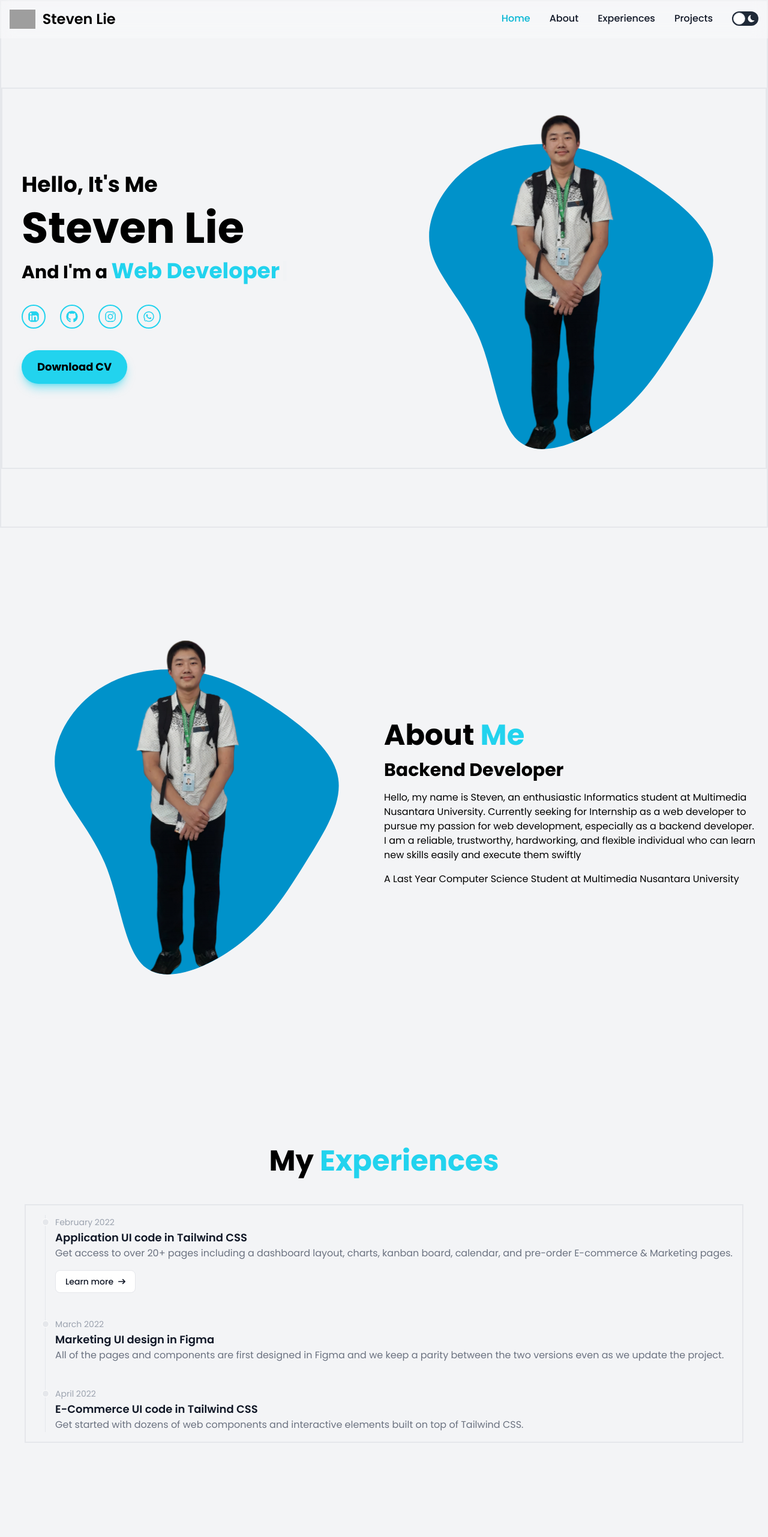
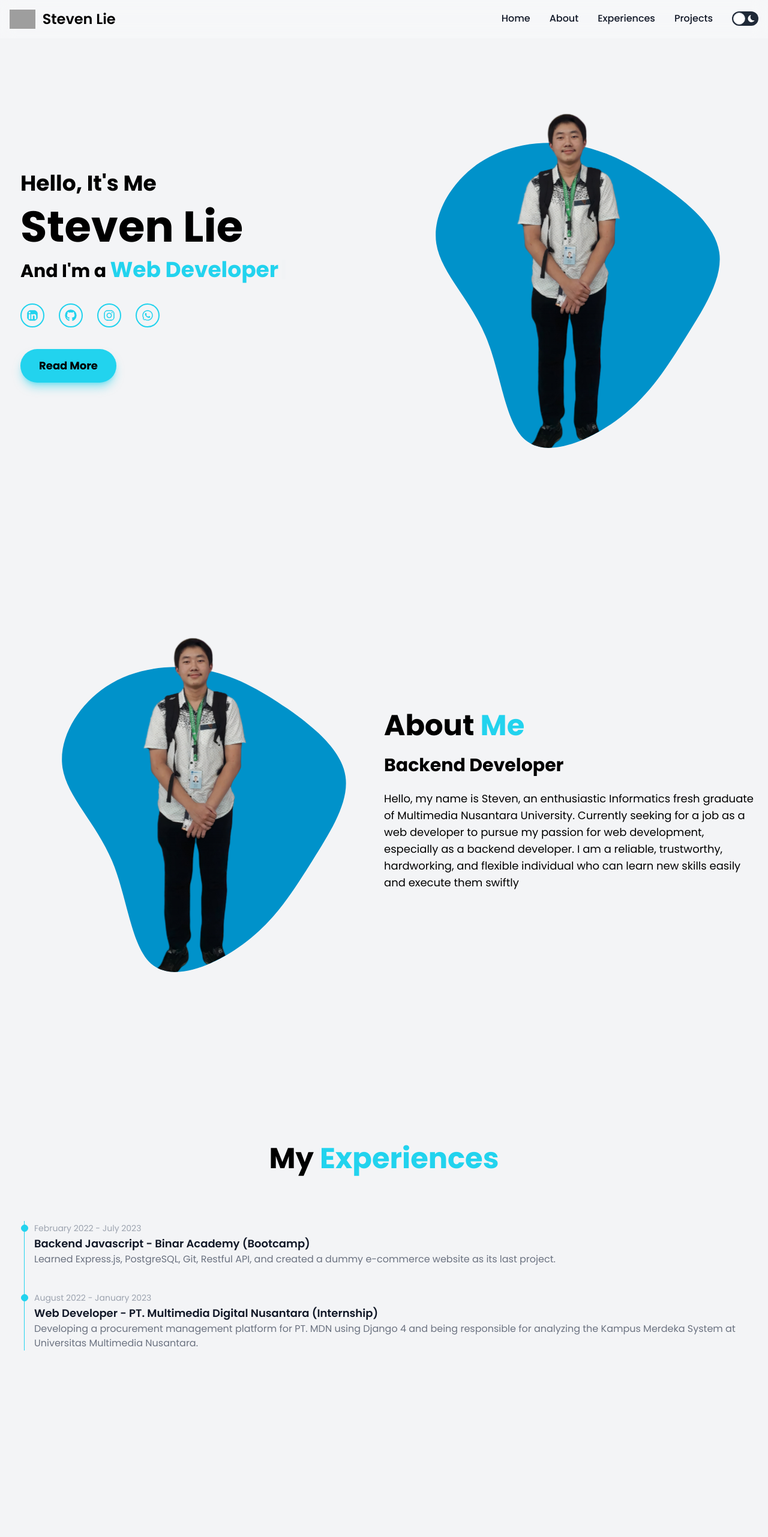
Before and after one commit to steven278/steven278.github.io, a React (Vite) app: page / in a window 1280 px wide. Shown: the top 2563 px of the page at 60% size. Built offline with nearby package versions, Linux system fonts and the light colour scheme; grey boxes are pictures that could not be loaded; a web font is replaced by a local one.

Commit message:
responsive design

```diff
--- a/index.html
+++ b/index.html
@@ -1,13 +1,14 @@
 <!doctype html>
-<html lang="en" class="">
+<html lang="en" className="">
   <head>
     <meta charset="UTF-8" />
     <link rel="icon" type="image/svg+xml" href="/vite.svg" />
     <meta name="viewport" content="width=device-width, initial-scale=1.0" />
-    <title>Vite + React + TS</title>
+    <title>Portofolio | Steven Lie</title>
   </head>
   <body>
     <div id="root"></div>
     <script type="module" src="/src/main.tsx"></script>
+    <script src="node_modules/flowbite/dist/flowbite.min.js"></script>
   </body>
 </html>
--- a/src/components/about/about.tsx
+++ b/src/components/about/about.tsx
@@ -3,21 +3,22 @@ import HeroPic from '../../assets/blue.svg'
 export const MyAbout = () => {
     return (
         <div id="about" className="bg-gray-100 dark:bg-gray-900 flex flex-col justify-center dark:text-gray-100">
-            <div className="grid grid-cols-2 max-w-screen-xl mx-auto p-4 mt-36 mb-40">
-                <div className="">
+            <div className="grid md:grid-rows-1 md:grid-cols-2 grid-rows-2
+            max-w-screen-xl mx-auto p-4
+            mt-36 mb-40 ">
+                <div className=" flex justify-center">
                     <img src={HeroPic} alt="Profile Picture" className=''/>
                 </div>
-                <div className=" flex flex-col justify-center gap-4">
+                <div className="flex flex-col justify-center text-center md:text-left md:items-start gap-4 gap-y-6 ">
                     <h3 className="text-5xl font-bold">About
                         <span className="text-cyan-400"> Me</span>
                     </h3>
                     <h4 className="text-3xl font-bold">Backend Developer</h4>
-                    <p className="text-">Hello, my name is Steven, an enthusiastic Informatics student at Multimedia Nusantara University. Currently seeking for Internship as a web developer to pursue my passion for web development, especially as a backend developer. I am a reliable, trustworthy, hardworking, and flexible individual who can learn new skills easily and execute them swiftly</p>
-                    <p className="text-">A Last Year Computer Science Student at Multimedia Nusantara University</p>
+                    <p className="text-lg">Hello, my name is Steven, an enthusiastic Informatics fresh graduate of Multimedia Nusantara University. Currently seeking for a job as a web developer to pursue my passion for web development, especially as a backend developer. I am a reliable, trustworthy, hardworking, and flexible individual who can learn new skills easily and execute them swiftly</p>
+                    {/* <p className="text-">A Last Year Computer Science Student at Multimedia Nusantara University</p> */}
                     {/* <a href="">Read More</a> */}
                 </div>
             </div>
-
         </div>
     )
 }
--- a/src/components/experiences/experiences.tsx
+++ b/src/components/experiences/experiences.tsx
@@ -1,32 +1,21 @@
+import { MyTimeline } from './timeline'
+
 export const MyExperiences = () => {
     return (
     <div id="experiences" className="bg-gray-100 dark:bg-gray-900 flex flex-col justify-center dark:text-gray-100">
         <h3 className="text-5xl font-bold text-center mt-24">My
                 <span className="text-cyan-400"> Experiences</span>
         </h3>
-        <div className="max-w-screen-xl mx-auto p-4 my-12 border-2 mb-40 pl-8">
-            <ol className="relative border-l border-gray-200 dark:border-gray-700 ">
-                <li className="mb-10 ml-4">
-                    <div className="absolute w-3 h-3 bg-gray-200 rounded-full mt-1.5 -left-1.5 border border-white dark:border-gray-900 dark:bg-gray-700"></div>
-                    <time className="mb-1 text-sm font-normal leading-none text-gray-400 dark:text-gray-500">February 2022</time>
-                    <h3 className="text-lg font-semibold text-gray-900 dark:text-white">Application UI code in Tailwind CSS</h3>
-                    <p className="mb-4 text-base font-normal text-gray-500 dark:text-gray-400">Get access to over 20+ pages including a dashboard layout, charts, kanban board, calendar, and pre-order E-commerce & Marketing pages.</p>
-                    <a href="#" className="inline-flex items-center px-4 py-2 text-sm font-medium text-gray-900 bg-white border border-gray-200 rounded-lg hover:bg-gray-100 hover:text-blue-700 focus:z-10 focus:ring-4 focus:outline-none focus:ring-gray-200 focus:text-blue-700 dark:bg-gray-800 dark:text-gray-400 dark:border-gray-600 dark:hover:text-white dark:hover:bg-gray-700 dark:focus:ring-gray-700">Learn more <svg className="w-3 h-3 ml-2" aria-hidden="true" xmlns="http://www.w3.org/2000/svg" fill="none" viewBox="0 0 14 10">
-                <path stroke="currentColor" stroke-linecap="round" stroke-linejoin="round" stroke-width="2" d="M1 5h12m0 0L9 1m4 4L9 9"/>
-            </svg></a>
-                </li>
-                <li className="mb-10 ml-4">
-                    <div className="absolute w-3 h-3 bg-gray-200 rounded-full mt-1.5 -left-1.5 border border-white dark:border-gray-900 dark:bg-gray-700"></div>
-                    <time className="mb-1 text-sm font-normal leading-none text-gray-400 dark:text-gray-500">March 2022</time>
-                    <h3 className="text-lg font-semibold text-gray-900 dark:text-white">Marketing UI design in Figma</h3>
-                    <p className="text-base font-normal text-gray-500 dark:text-gray-400">All of the pages and components are first designed in Figma and we keep a parity between the two versions even as we update the project.</p>
-                </li>
-                <li className="ml-4">
-                    <div className="absolute w-3 h-3 bg-gray-200 rounded-full mt-1.5 -left-1.5 border border-white dark:border-gray-900 dark:bg-gray-700"></div>
-                    <time className="mb-1 text-sm font-normal leading-none text-gray-400 dark:text-gray-500">April 2022</time>
-                    <h3 className="text-lg font-semibold text-gray-900 dark:text-white">E-Commerce UI code in Tailwind CSS</h3>
-                    <p className="text-base font-normal text-gray-500 dark:text-gray-400">Get started with dozens of web components and interactive elements built on top of Tailwind CSS.</p>
-                </li>
+        <div className="max-w-screen-xl mx-auto p-4 my-16 mb-40 px-10">
+            <ol className="relative border-l border-cyan-400 dark:border-cyan-500">
+                <MyTimeline
+                date={"February 2022 - July 2023"}
+                title={"Backend Javascript - Binar Academy (Bootcamp)"}
+                description={"Learned Express.js, PostgreSQL, Git, Restful API, and created a dummy e-commerce website as its last project."}/>
+                <MyTimeline
+                date={"August 2022 - January 2023"}
+                title={"Web Developer - PT. Multimedia Digital Nusantara (Internship)"}
+                description={"Developing a procurement management platform for PT. MDN using Django 4 and being responsible for analyzing the Kampus Merdeka System at Universitas Multimedia Nusantara."}/>
             </ol>
         </div>
     </div>
--- /dev/null
+++ b/src/components/experiences/timeline.jsx
@@ -0,0 +1,20 @@
+export const MyTimeline = ({date, title, description}) => {
+    return (
+        <li className="mb-10 ml-4">
+            <div className="absolute w-3 h-3 bg-cyan-400 rounded-full mt-1.5 -left-1.5 border border-cyan-400 dark:border-cyan-500 dark:bg-cyan-500"></div>
+            <time className="mb-1 text-sm font-normal leading-none text-gray-400 dark:text-gray-500">
+                {date}
+            </time>
+            <h3 className="text-lg font-semibold text-gray-900 dark:text-white">
+                {title}
+            </h3>
+            <p className="mb-4 text-base font-normal text-gray-500 dark:text-gray-400">
+                {description}
+            </p>
+            {/* <a href="#" className="inline-flex items-center px-4 py-2 text-sm font-medium text-gray-900 bg-white border border-gray-200 rounded-lg hover:bg-gray-100 hover:text-blue-700 focus:z-10 focus:ring-4 focus:outline-none focus:ring-gray-200 focus:text-blue-700 dark:bg-gray-800 dark:text-gray-400 dark:border-gray-600 dark:hover:text-white dark:hover:bg-gray-700 dark:focus:ring-gray-700">Learn more <svg className="w-3 h-3 ml-2" aria-hidden="true" xmlns="http://www.w3.org/2000/svg" fill="none" viewBox="0 0 14 10">
+                <path stroke="currentColor" stroke-linecap="round" stroke-linejoin="round" stroke-width="2" d="M1 5h12m0 0L9 1m4 4L9 9"/>
+                </svg>
+            </a> */}
+        </li>
+    )
+}
--- a/src/components/home/home.tsx
+++ b/src/components/home/home.tsx
@@ -4,12 +4,13 @@ import { Typewriter } from 'react-simple-typewriter'
 
 export const MyHome = () => {
     return (
-        <div id="home" className=" bg-gray-100 dark:bg-gray-900 dark:text-gray-200 border-2">
-            <div className="grid grid-cols-2 max-w-screen-xl mx-auto p-4 border-2 mt-36 mb-24">
-                <div className=" flex flex-col justify-center gap-4 ml-4">
-                    <h3 className="text-4xl font-bold">Hello, It's Me</h3>
-                    <h1 className="text-7xl font-bold">Steven Lie</h1>
-                    <h3 className="text-3xl font-bold">And I'm a <span className="text-cyan-400 text-4xl">
+        <div id="home" className=" bg-gray-100 dark:bg-gray-900 dark:text-gray-200 border-2 border-gray-100">
+            <div className="grid grid-rows-2 max-w-screen-xl mx-auto p-4 mt-36 mb-24
+            md:grid-rows-1 md:grid-cols-2">
+                <div className=" flex flex-col justify-center items-center md:items-start gap-4 md:ml-4 order-2 ">
+                    <h3 className="text-3xl lg:text-4xl font-bold">Hello, It's Me</h3>
+                    <h1 className="text-5xl lg:text-7xl font-bold">Steven Lie</h1>
+                    <h3 className="text-2xl lg:text-3xl font-bold">And I'm a <span className="text-cyan-400 text-3xl lg:text-4xl">
                             <Typewriter
                             words={['Backend Developer', 'Web Developer']}
                             loop={false}
@@ -27,12 +28,12 @@ export const MyHome = () => {
                         <a href="https://wa.me/082110693513" target="_blank"><FaWhatsapp className='w-10 h-10 border-2
                         rounded-full p-2 text-cyan-400 border-cyan-400 transition duration-500 hover:bg-cyan-400 hover:text-gray-900 hover:shadow-lg hover:shadow-cyan-400/50 '/></a>
                     </div>
-                    <a href="#" className="w-44 text-center p-3.5 rounded-full
-                    bg-cyan-400 mt-5 text-lg font-bold shadow-lg
+                    <a href="#" className="md:w-40 sm:w-32 text-center p-3.5 rounded-full
+                    bg-cyan-400 mt-5 lg:text-lg font-bold shadow-lg
                     shadow-cyan-400/50 ease-in duration-500 hover:shadow-none
-                    dark:text-gray-900">Download CV</a>
+                    dark:text-gray-900 md:text-md">Read More</a>
                 </div>
-                <div className="">
+                <div className="md:order-last order-1 flex justify-center">
                     <img src={HeroPic} alt="Profile Picture" className=''/>
                 </div>
             </div>
--- a/src/components/navbar/navbar.tsx
+++ b/src/components/navbar/navbar.tsx
@@ -11,9 +11,9 @@ export const MyNavbar = () => {
   return (
   <nav className="  fixed top-0 w-full z-50 backdrop-blur-md bg-white/30 dark:bg-gray-900/30">
     <div className="max-w-screen-xl flex flex-wrap items-center justify-between mx-auto p-4">
-      <a href="https://flowbite.com/" className="flex items-center">
+      <a href="#" className="flex items-center">
           <img src="https://flowbite.com/docs/images/logo.svg" className="h-8 mr-3" alt="Flowbite Logo" />
-          <span className="self-center text-2xl font-semibold whitespace-nowrap dark:text-white">Steven Lie</span>
+          <span className="self-center text-2xl font-semibold whitespace-nowrap dark:text-gray-100">Steven Lie</span>
       </a>
       <button data-collapse-toggle="navbar-default" type="button" className="inline-flex items-center p-2 w-10 h-10
       justify-center text-sm text-gray-500 rounded-lg md:hidden hover:bg-gray-100 focus:outline-none
@@ -32,27 +32,30 @@ export const MyNavbar = () => {
           md:flex-row md:space-x-8 md:mt-0 md:border-0
           dark:border-gray-700">
           <li>
-            <a href="#home" className=" block py-2 pl-3 pr-4 text-white bg-blue-700 rounded md:bg-transparent
-            md:text-cyan-500 md:p-0 dark:text-white md:dark:text-cyan-400 transition duration-300" aria-current="page">Home</a>
+            <a href="#home" className=" block py-2 pl-3 pr-4 bg-blue-700
+            rounded md:bg-transparent
+            active:text-cyan-500 text-gray-900 md:p-0
+            dark:text-gray-100 md:dark:text-cyan-400 transition
+            duration-300" aria-current="page">Home</a>
           </li>
           <li>
             <a href="#about" className="block py-2 pl-3 pr-4 text-gray-900 rounded hover:bg-gray-100
-            md:hover:bg-transparent md:border-0 md:hover:text-cyan-500 md:p-0 dark:text-white md:dark:hover:text-cyan-400 transition duration-300
+            md:hover:bg-transparent md:border-0 md:hover:text-cyan-500 md:p-0 dark:text-gray-100 md:dark:hover:text-cyan-400 transition duration-300
             dark:hover:bg-gray-700 dark:hover:text-white md:dark:hover:bg-transparent">About</a>
           </li>
           <li>
             <a href="#experiences" className="block py-2 pl-3 pr-4 text-gray-900 rounded hover:bg-gray-100
-            md:hover:bg-transparent md:border-0 md:hover:text-cyan-500 md:p-0 dark:text-white md:dark:hover:text-cyan-400 transition duration-300
+            md:hover:bg-transparent md:border-0 md:hover:text-cyan-500 md:p-0 dark:text-gray-100 md:dark:hover:text-cyan-400 transition duration-300
             dark:hover:bg-gray-700 dark:hover:text-white md:dark:hover:bg-transparent">Experiences</a>
           </li>
           <li>
             <a href="#projects" className="block py-2 pl-3 pr-4 text-gray-900 rounded hover:bg-gray-100
-            md:hover:bg-transparent md:border-0 md:hover:text-cyan-500 md:p-0 dark:text-white md:dark:hover:text-cyan-400 transition duration-300
+            md:hover:bg-transparent md:border-0 md:hover:text-cyan-500 md:p-0 dark:text-gray-100 md:dark:hover:text-cyan-400 transition duration-300
             dark:hover:bg-gray-700 dark:hover:text-white md:dark:hover:bg-transparent">Projects</a>
           </li>
           {/* <li>
             <a href="#contact" className="block py-2 pl-3 pr-4 text-gray-900 rounded hover:bg-gray-100
-            md:hover:bg-transparent md:border-0 md:hover:text-cyan-500 md:p-0 dark:text-white md:dark:hover:text-cyan-400 transition duration-300
+            md:hover:bg-transparent md:border-0 md:hover:text-cyan-500 md:p-0 dark:text-gray-100 md:dark:hover:text-cyan-400 transition duration-300
             dark:hover:bg-gray-700 dark:hover:text-white md:dark:hover:bg-transparent">Contact</a>
           </li> */}
           <li>
--- a/tailwind.config.js
+++ b/tailwind.config.js
@@ -3,6 +3,7 @@ module.exports = {
   content: [
     "./index.html",
     "./src/**/*.{js,ts,jsx,tsx}",
+    "./node_modules/flowbite/**/*.js",
     'node_modules/flowbite-react/**/*.{js,jsx,ts,tsx}'
   ],
   theme: {
```
Also changed, not shown: src/components/projects/cards.tsx (+5 -5 lines), src/components/projects/projects.tsx (+23 -10 lines).
